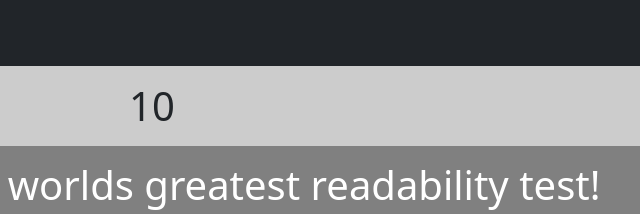
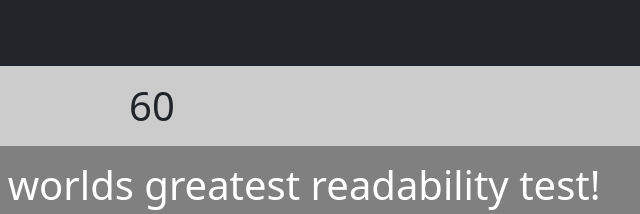
Before and after one commit to Lenix31/vvdgproject, a plain HTML site: page index.html in a window 1280 px wide. Shown: the top 214 px of the page, 488-1128 px from the left. Drawn offline with nearby package versions, Linux system fonts and the light colour scheme.

Commit message:
Update index.html

```diff
--- a/index.html
+++ b/index.html
@@ -18,7 +18,7 @@
           <b>Typing game</b>
         </a>
       </nav>
-      <div id="time" class="timer">10</div>
+      <div id="time" class="timer">60</div>
 
       <h1 class="center2">Welcome to the worlds greatest readability test!</h1>
       <h2 class="center2">Simply press the START button and create as smart of a sentance you possibly can</h2>
```
